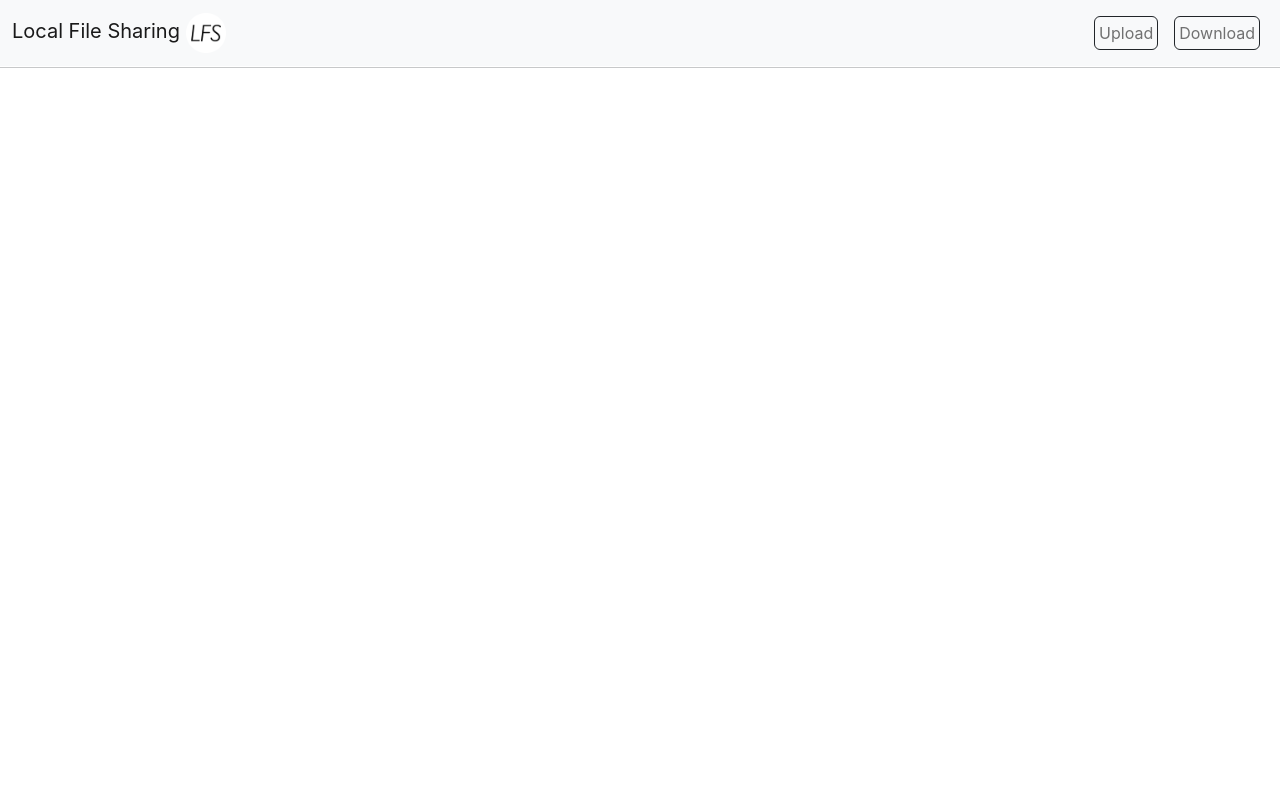
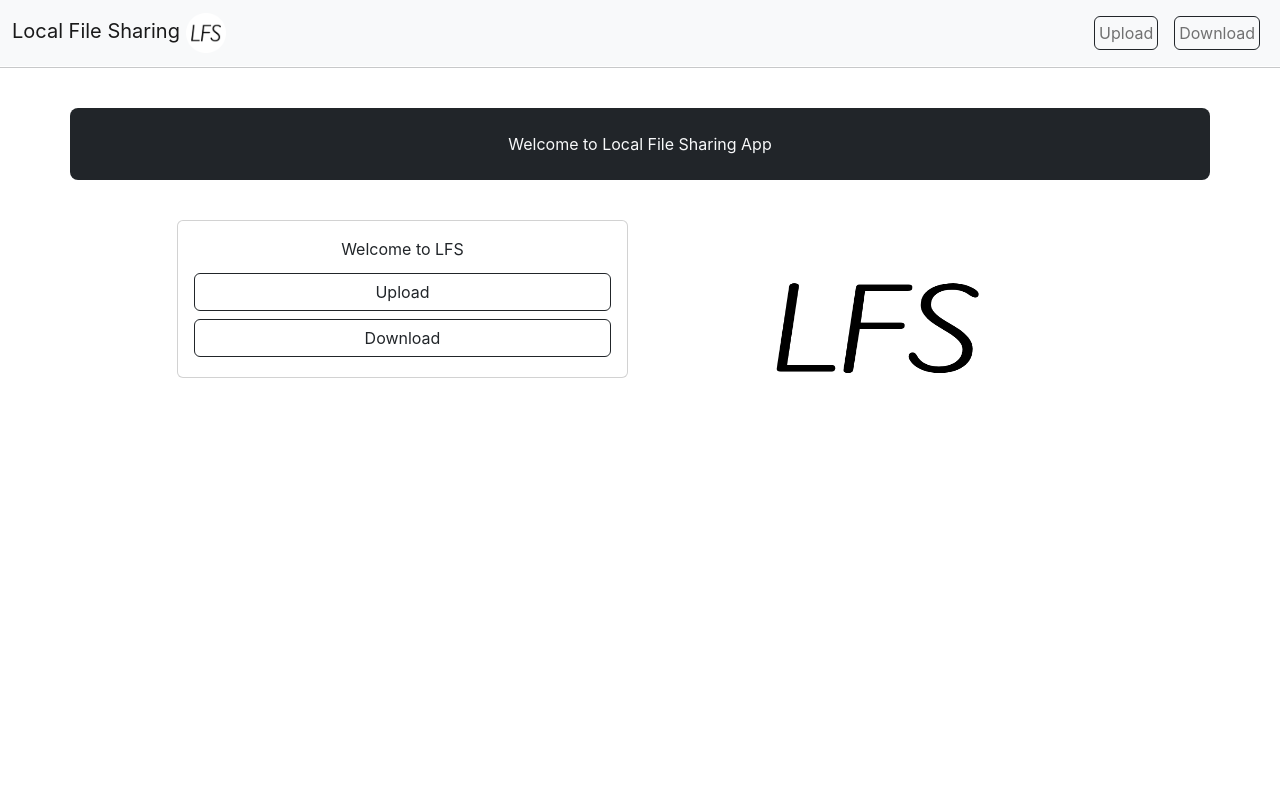
Before and after one commit to yashshukla0918/local-file-sharing, a React (Create React App) app: page / in a window 1280 px wide. Shown: the top 800 px of the page. Built offline with nearby package versions, Linux system fonts and the light colour scheme.

Commit message:
main page added with style , buttons added

```diff
--- a/src/App.js
+++ b/src/App.js
@@ -1,5 +1,7 @@
 import './App.css';
+import Footer from './components/Footer';
 import Header from './components/Header';
+import MainPage from './components/MainPage';
 function App() {
   let hrStyle ={
     "width" : "100%",
@@ -9,6 +11,8 @@ function App() {
    <>
    <Header title="Local File Sharing"></Header>
    <hr style={hrStyle}/>
+   <MainPage></MainPage>
+   <Footer></Footer>
    </>
   );
 }
--- a/src/components/Footer.js
+++ b/src/components/Footer.js
@@ -0,0 +1,20 @@
+import React from 'react'
+import logo from '../assets/favicon.ico'
+const Footer = () => {
+    let footerStyle = {
+        width: "100%",
+        top : "90vh",
+        position : "relative"
+    }
+    return (
+        <>
+            <footer className='bg-light text-dark' style={footerStyle}>
+                <p className="text-center p-5 m-2">
+                    Copyright &copy; Local File Sharing App <img className='m-3' src={logo} alt="" />
+                </p>
+            </footer>
+        </>
+    )
+}
+
+export default Footer
--- a/src/components/MainPage.js
+++ b/src/components/MainPage.js
@@ -0,0 +1,37 @@
+import React from 'react'
+import Logo from "../assets/logo512.png"
+import './component-styles/mainpage.css'
+const MainPage = () => {
+    let outline_button_style = {
+        width  : "100%"
+    }
+    return (
+        <>
+            <div className="container">
+                <div className="row row-empty text-center">
+                    <p className="bg-dark text-light text-center p-4 my-4 main-para">
+                       <center > Welcome to Local File Sharing App</center>
+                    </p>
+                </div>
+                <div className="row text-center my-3">
+                    <div className="col"></div>
+                    <div className="col-sm-5 ">
+                        <div className="card">
+                            <div className="card-body">
+                                <div className="card-title">Welcome to LFS</div>
+                                <button className='btn btn-outline-dark my-1' style={outline_button_style}>Upload</button>
+                                <button className='btn btn-outline-dark my-1'  style={outline_button_style}>Download</button>
+                            </div>
+                        </div>
+                    </div>
+                    <div className="col-sm-5">
+                        <img id='logo-mainpage' src={Logo} alt="Logo" />
+                    </div>
+                    <div className="col"></div>
+                </div>
+            </div>
+        </>
+    )
+}
+
+export default MainPage
--- /dev/null
+++ b/src/components/component-styles/mainpage.css
@@ -0,0 +1,10 @@
+#logo-mainpage {
+    height: 80%;
+    width: 60%;
+}
+
+@media screen and (min-width: 480px) {
+    .main-para {
+        border-radius: 0.5rem;
+    }
+}
```
Also changed, not shown: src/assets/logo512.png (added), src/components/component-styles/Footer.js (deleted).
